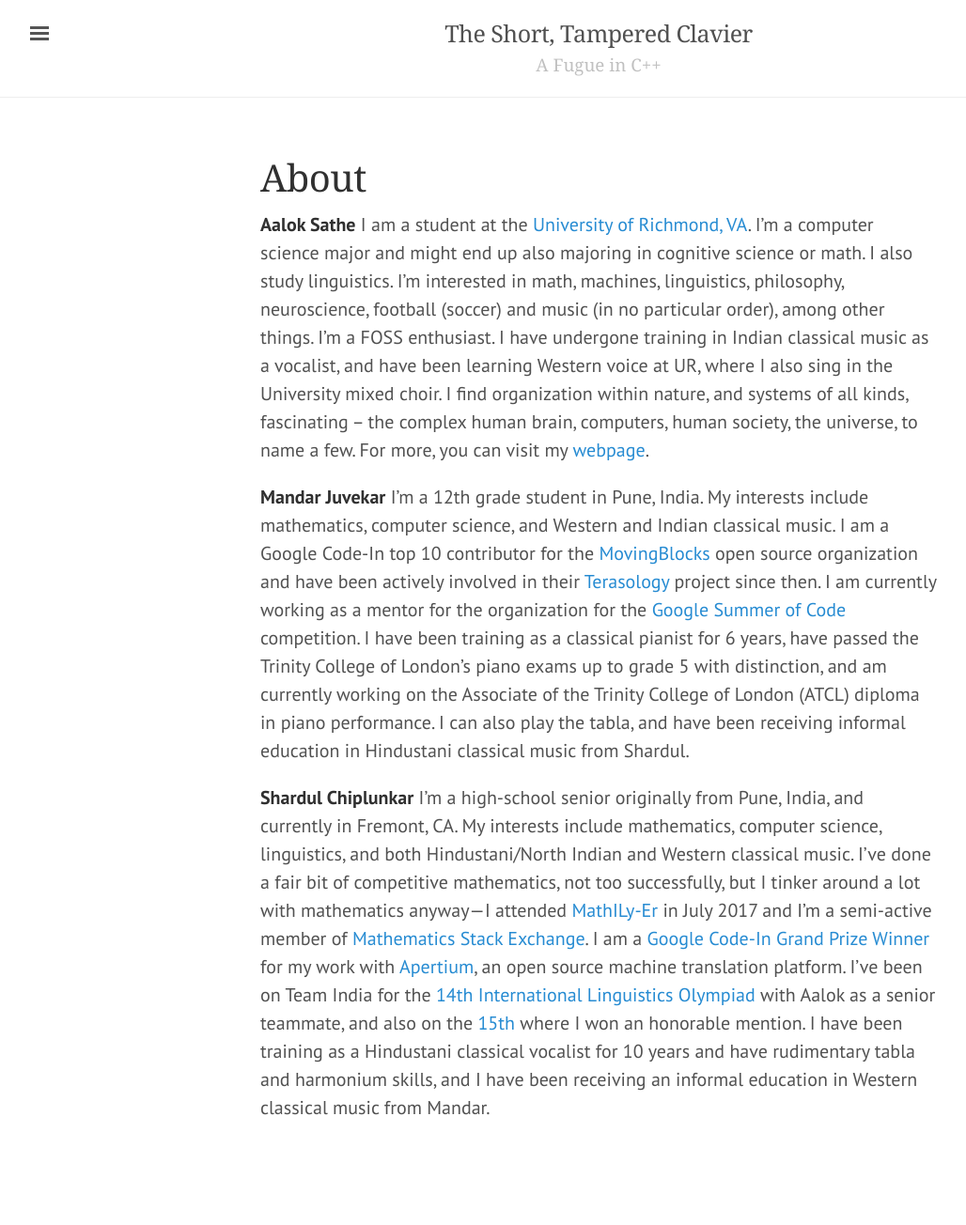
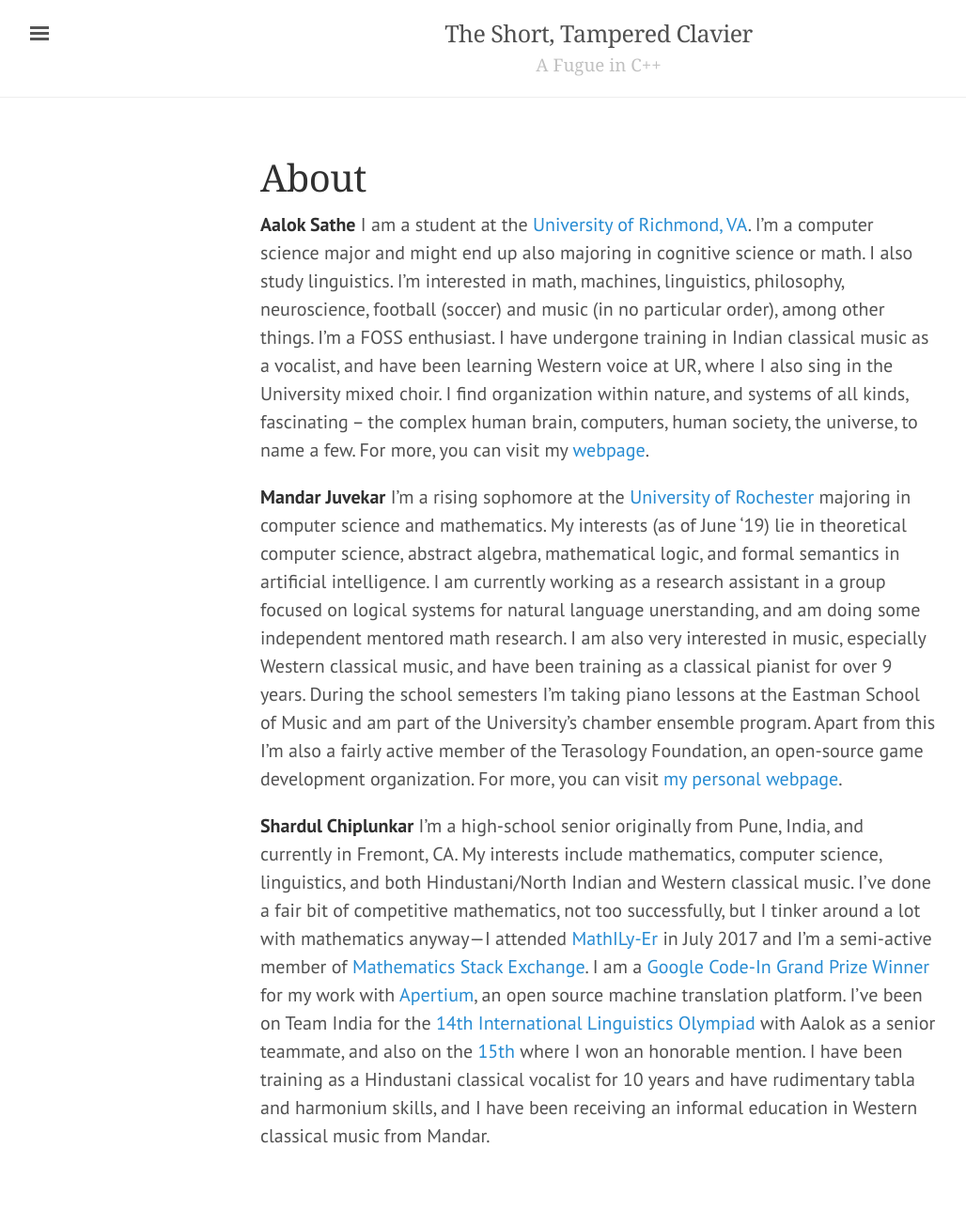
Before and after one commit to theshorttamperedclavier/theshorttamperedclavier.github.io, a Jekyll site: the page built from about.md, in a window 1280 px wide. Shown: the whole page at 94% size, without its empty margins (3-1031 px from the left). Built offline with Jekyll 4.4.1, drawn with Linux system fonts in a browser that asks for light colours; some web fonts are replaced; before the commit the page ends 1274 px from its top, so only the background shows below that.

Commit message:
Add "A Year in Review".

```diff
--- a/about.md
+++ b/about.md
@@ -16,18 +16,18 @@ I find organization within nature, and systems of all kinds, fascinating -- the
 complex human brain, computers, human society, the universe, to name a few.
 For more, you can visit my [webpage](https://aalok-sathe.gitlab.io).
 
-**Mandar Juvekar** I'm a 12th grade student in Pune, India. My interests include
-mathematics, computer science, and Western and Indian classical music. I am a
-Google Code-In top 10 contributor for the
-[MovingBlocks](https://github.com/MovingBlocks) open source organization
-and have been actively involved in their [Terasology](http://terasology.org)
-project since then. I am currently working as a mentor for the organization for
-the [Google Summer of Code](https://summerofcode.withgoogle.com) competition. I
-have been training as a classical pianist for 6 years, have passed the
-Trinity College of London's piano exams up to grade 5 with distinction, and am
-currently working on the Associate of the Trinity College of London (ATCL)
-diploma in piano performance. I can also play the tabla, and have been receiving
-informal education in Hindustani classical music from Shardul.
+**Mandar Juvekar** I'm a rising sophomore at the [University of Rochester](http://rochester.edu)
+majoring in computer science and mathematics. My interests (as of June '19) lie in
+theoretical computer science, abstract algebra, mathematical logic, and formal semantics in artificial
+intelligence. I am currently working as a research assistant in a group focused
+on logical systems for natural language unerstanding, and am doing some
+independent mentored math research. I am also very interested in music,
+especially Western classical music, and have been training as a classical pianist
+for over 9 years. During the school semesters I'm taking piano lessons at the
+Eastman School of Music and am part of the University's chamber ensemble
+program. Apart from this I'm also a fairly active member of the Terasology
+Foundation, an open-source game development organization. For more, you can
+visit [my personal webpage](http://csug.rochester.edu/u/mjuvekar).
 
 **Shardul Chiplunkar** I'm a high-school senior originally from Pune, India, and
 currently in Fremont, CA. My interests include mathematics, computer science,
```
Also changed, not shown: _posts/2019-06-24-freshman-year-review.md (added, +200 -0 lines).
